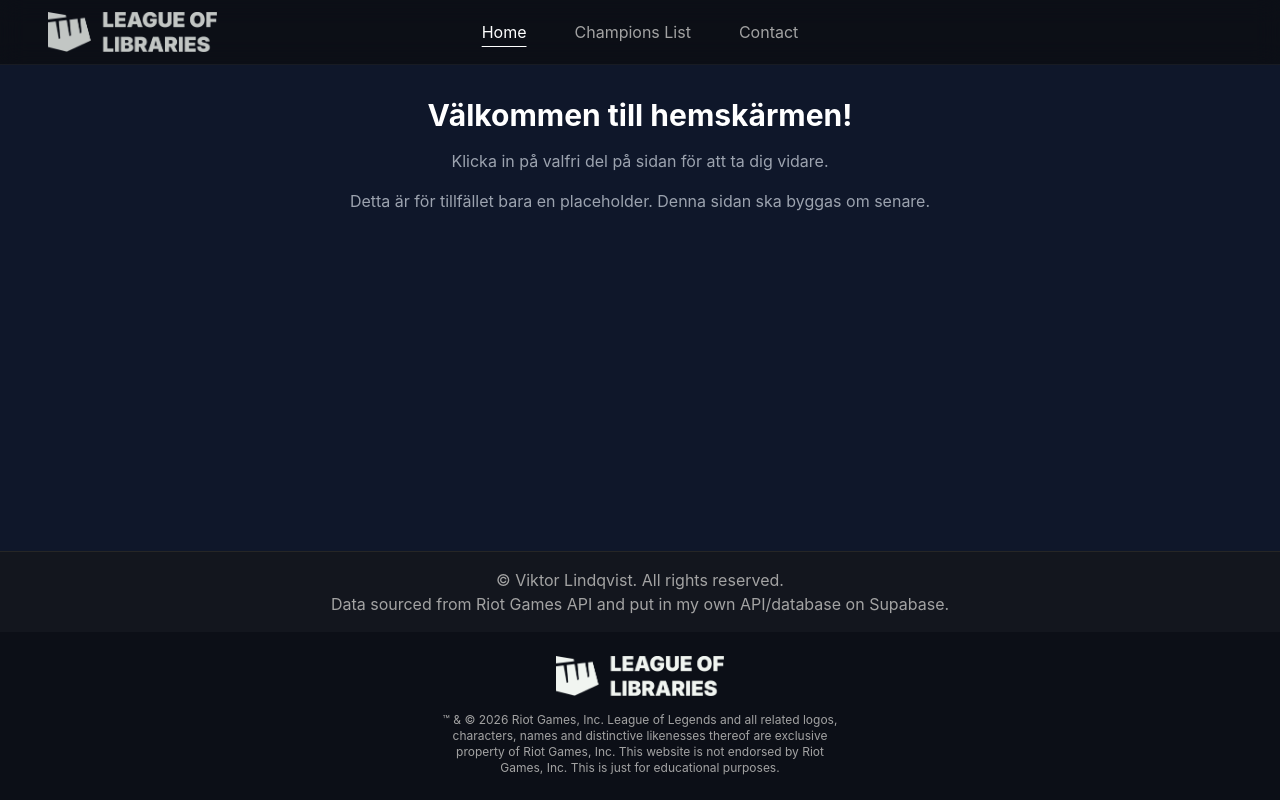
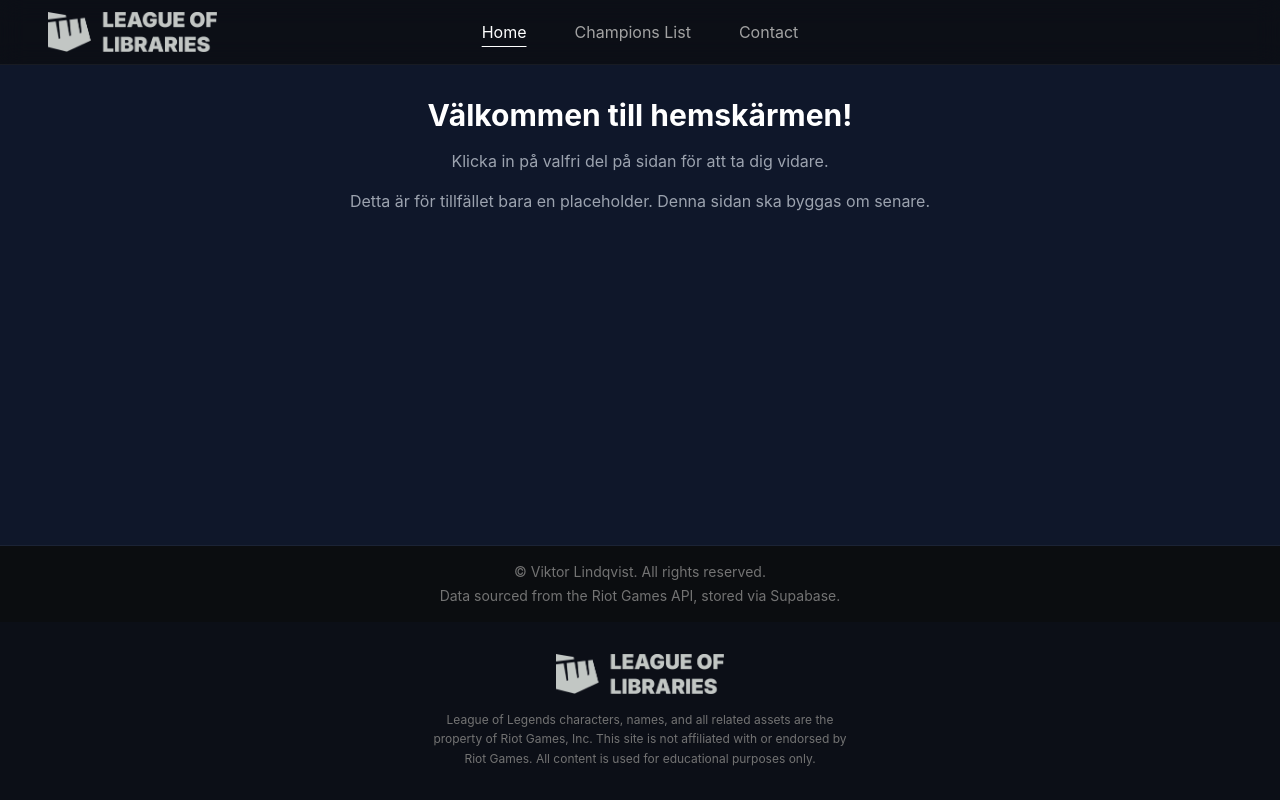
Before and after one commit to LifeGoal/frontendramverk-kunskapskontroll-1, a React (Create React App) app: page / in a window 1280 px wide. Built offline with nearby package versions, Linux system fonts and the light colour scheme.

Commit message:
Footer redesign

```diff
--- a/src/components/Footer.jsx
+++ b/src/components/Footer.jsx
@@ -3,15 +3,15 @@ import { Link } from 'react-router-dom';
 
 function Footer() {
     return (
-        <footer>
-            <div className="mx-auto text-center bg-neutral-900/60 text-neutral-400 p-4 border-t border-neutral-800">
-                <p>&copy; <Link to="https://github.com/LifeGoal" target="_blank" rel="noopener noreferrer" className="hover:text-neutral-300">Viktor Lindqvist</Link>. All rights reserved.</p>
-                <p>Data sourced from <Link to="https://developer.riotgames.com/" target="_blank" rel="noopener noreferrer" className="hover:text-neutral-300">Riot Games API</Link> and put in my own API/database on <Link to="https://supabase.com/" target="_blank" rel="noopener noreferrer" className="hover:text-neutral-300">Supabase</Link>.</p>
+        <footer className="border-t border-white/5">
+            <div className="bg-neutral-950/80 text-center text-neutral-500 text-sm py-4 px-4">
+                <p>&copy; <Link to="https://github.com/LifeGoal" target="_blank" rel="noopener noreferrer" className="hover:text-neutral-300 hover:underline transition-colors">Viktor Lindqvist</Link>. All rights reserved.</p>
+                <p className="mt-1">Data sourced from the <Link to="https://developer.riotgames.com/" target="_blank" rel="noopener noreferrer" className="hover:text-neutral-300 hover:underline transition-colors">Riot Games API</Link>, stored via <Link to="https://supabase.com/" target="_blank" rel="noopener noreferrer" className="hover:text-neutral-300 hover:underline transition-colors">Supabase</Link>.</p>
             </div>
-            <div className="bg-neutral-950/60 p-6">
-                <div className="flex justify-center flex flex-col gap-4 text-center w-1/3 mx-auto">
-                    <img src="./logo.webp" alt="Logo" className="h-10 w-auto mx-auto"/>
-                    <p className='text-neutral-400 text-xs'>™ & © 2026 Riot Games, Inc. League of Legends and all related logos, characters, names and distinctive likenesses thereof are exclusive property of Riot Games, Inc. This website is not endorsed by Riot Games, Inc. This is just for educational purposes.</p>
+            <div className="bg-neutral-950/60 py-8">
+                <div className="flex flex-col items-center gap-4 text-center w-full max-w-md mx-auto px-4">
+                    <img src="./logo.webp" alt="Logo" className="h-10 w-auto opacity-80" />
+                    <p className="text-neutral-500 text-xs leading-relaxed">League of Legends characters, names, and all related assets are the property of Riot Games, Inc. This site is not affiliated with or endorsed by Riot Games. All content is used for educational purposes only.</p>
                 </div>
             </div>
         </footer>
```
